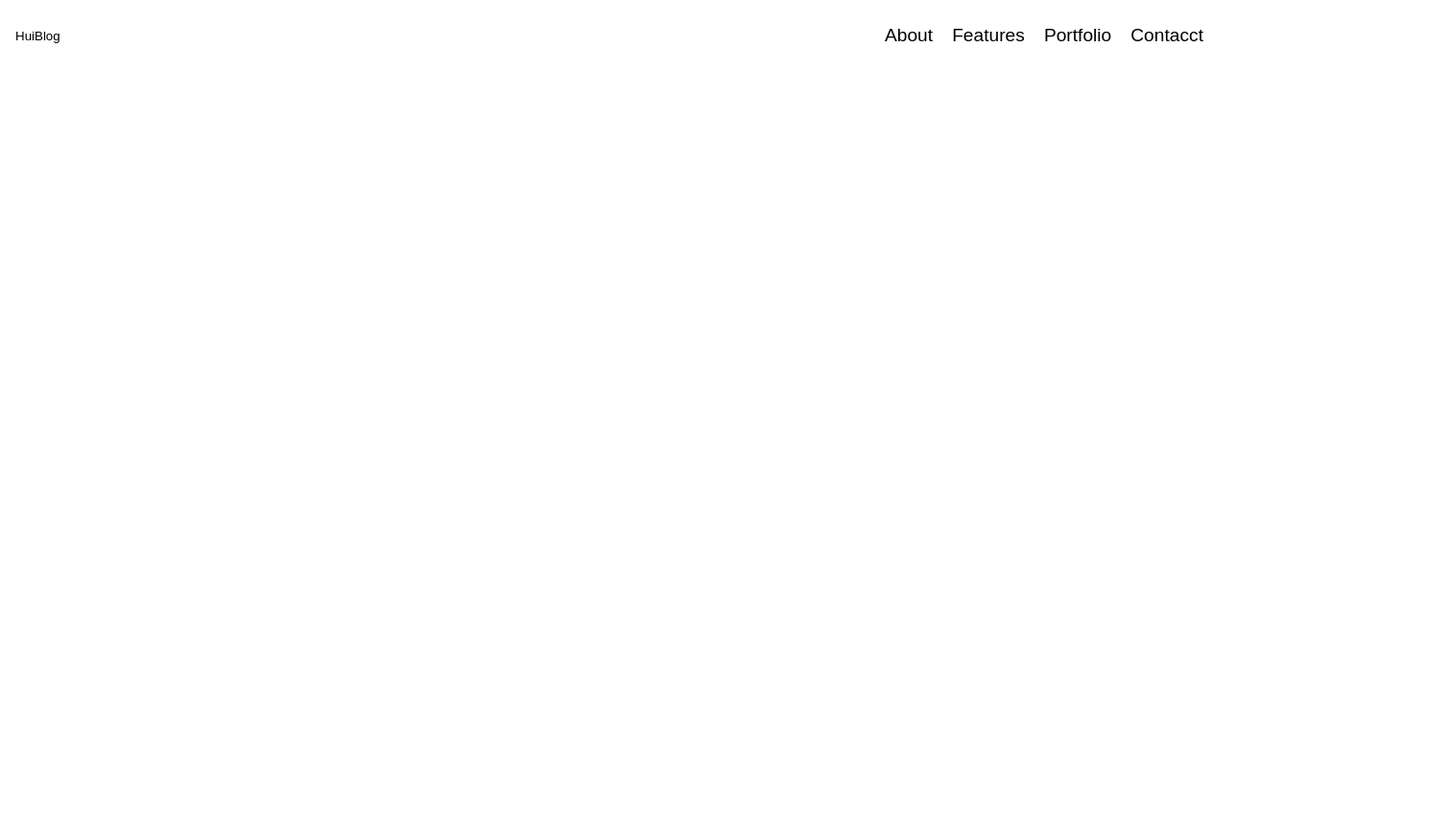
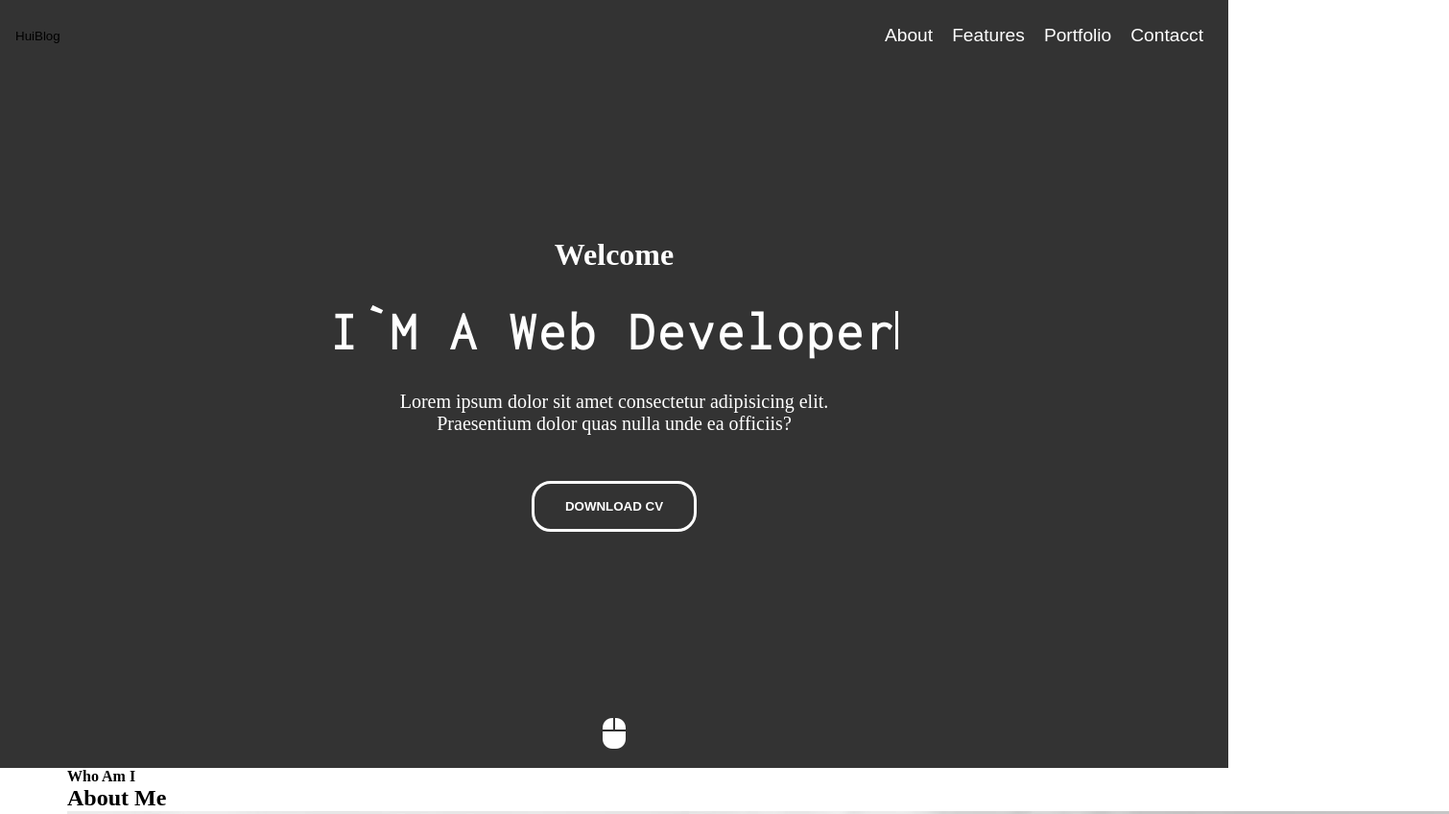
Before and after one commit to changhui98/HtmlCssJs, a plain HTML site: page index.html in a window 1280 px wide. Shown: the top 848 px of the page at 96% size, 1510 px wide, since content can reach past the window. Before the commit the page ends 800 px from the top, so only its background shows below. Drawn offline with Linux system fonts and the light colour scheme.

Commit message:
메인 영역 작성

```diff
--- a/index.html
+++ b/index.html
@@ -41,8 +41,46 @@
         <!-- div container -->
     </header>
     <!-- 헤더 영역 End -->
-    <main>
 
+    <!-- 메인 영역 Start -->
+    <main id="main">
+        <div class="container">
+            <h4>Welcome</h4>
+            <h2>I`M A <span>Web Developer</span></h2>
+            <p>Lorem ipsum dolor sit amet consectetur adipisicing elit.
+                Praesentium dolor quas nulla unde ea officiis?
+            </p>
+            <button class="download">DOWNLOAD CV</button>
+            <button class="mouse"><i class="fa-solid fa-computer-mouse"></i></button>
+        </div>
     </main>
+    <!-- 메인 영역 End -->
+
+    <!-- 섹션 영역 -1 Start -->
+    <section id="about" class="about">
+        <div class="container">
+            <div class="title">
+                <h4>Who Am I</h4>
+                <h2>About Me</h2>
+            </div>
+            <div class="about-self">
+                <div class="left">
+                    <img src="images/me_alone.jpeg">
+                </div>
+                <div class="right">
+                    <h3>Hello, <strong>I`m Changhui98</strong></h3>
+                    <p>I`m Web Back-End And Front-End Developer.</p>
+
+                </div>
+            </div>
+
+        </div>
+
+    </section>
+
+
+    <!-- 섹션 영역 -1 End -->
+
+
 </body>
 </html>
--- a/style.css
+++ b/style.css
@@ -1,3 +1,4 @@
+@import url('https://fonts.googleapis.com/css2?family=Inconsolata:wght@300&display=swap');
 * {
     margin: 0;
     padding: 0;
@@ -18,8 +19,8 @@ li {
     margin:0 auto;
 }
 header {
-    position:absolute;
-    color:black;
+    position:fixed;
+    color:white;
     top:0;
     z-index:1;
     width: 100%;
@@ -48,6 +49,90 @@ header h1 button {
 }
 header nav ul li button {
     font-size:1.2rem;
+    color:white;
 }
 
 /* 헤더 영역 End */
+
+/* 메인 영역 Start */
+main {
+    width: 100%;
+    height: 100vh;
+    color:white;
+    background:linear-gradient(rgba(0,0,0,0.8), rgba(0,0,0,0.8)) center center;
+    background-size:cover;
+    display:flex;
+    justify-content:center;
+    align-items:center;
+    text-align: center;
+}
+main h4 {
+    font-size: 2rem;
+}
+main h2 {
+    font-size:3.5rem;
+    margin: 2rem 0;
+    letter-spacing: 3px;
+    font-family:"Inconsolata", sans-serif;
+}
+main p {
+    max-width:500px;
+    margin: 0 auto;
+    font-size:1.25rem;
+}
+
+main button.download {
+    background-color:transparent;
+    border: 3px solid white;
+    border-radius: 20px;
+    padding: 1rem 2rem;
+    margin-top: 3rem;
+    color:white;
+    font-weight: bold;
+    cursor:pointer;
+}
+
+main button.mouse{
+    background-color:transparent;
+    border:none;
+    color:white;
+    font-size:2rem;
+    position: absolute;
+    bottom: 1rem;
+    left: 50%;
+    transform: translateX(-50%);
+    animation:upDown 1s ease-in-out infinite;
+    cursor:pointer;
+}
+
+@keyframes upDown{
+    0%{
+        bottom:1rem;
+    }
+    50%{
+        bottom:1.5rem;
+    }
+    100%{
+        bottom:1rem;
+    }
+}
+
+main h2 span::after{
+    content:"";
+    height: 40px;
+    width:3px;
+    background-color: #fff;
+    display: inline-block;
+    animation:blink .7s ease-in-out infinite;
+}
+
+@keyframes blink {
+    0% {
+        opacity:1;
+    }
+    100% {
+        opacity:0;
+    }
+}
+
+/* 메인 영역 End */
```
Also changed, not shown: images/me_alone.jpeg (added).
